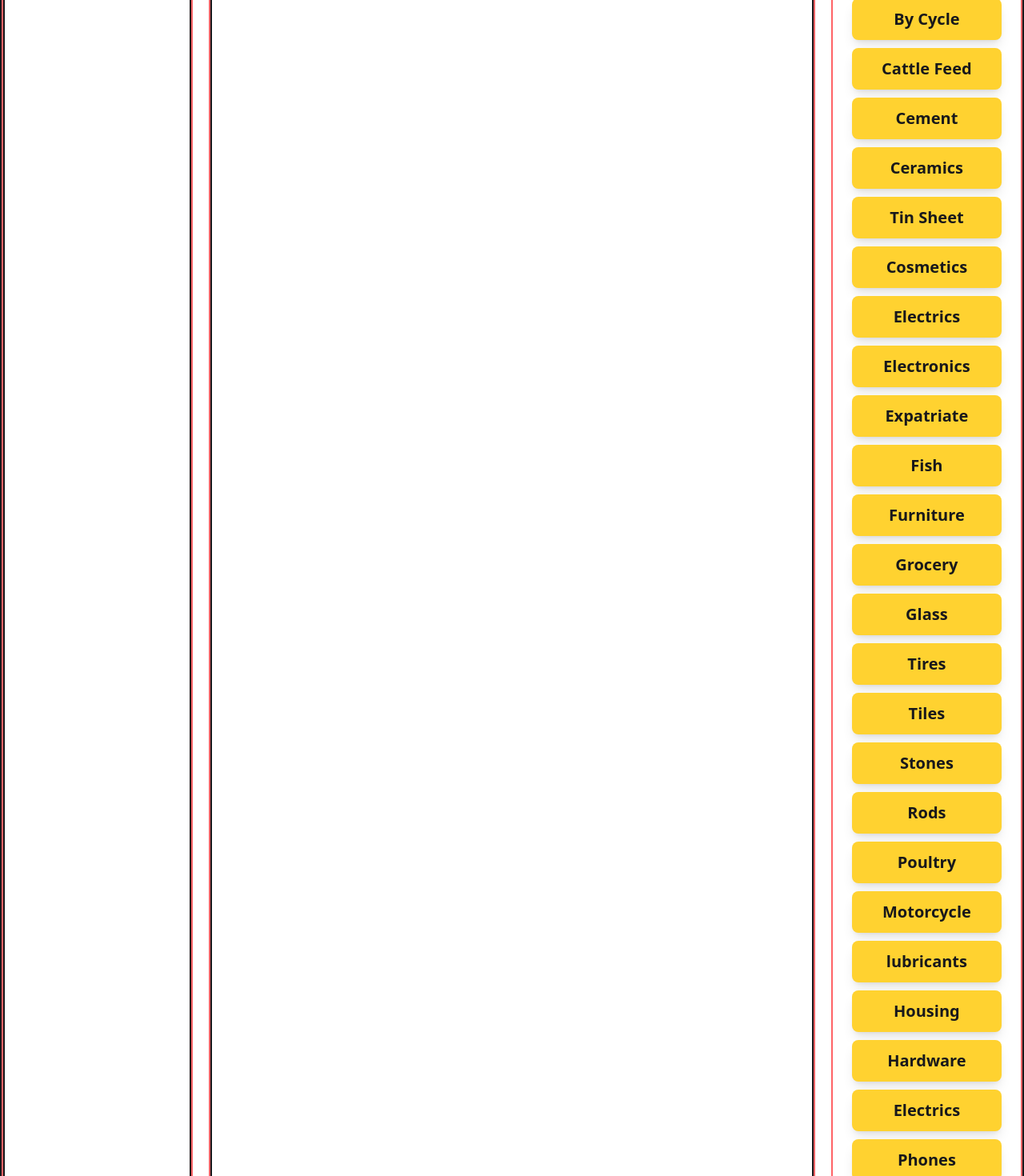
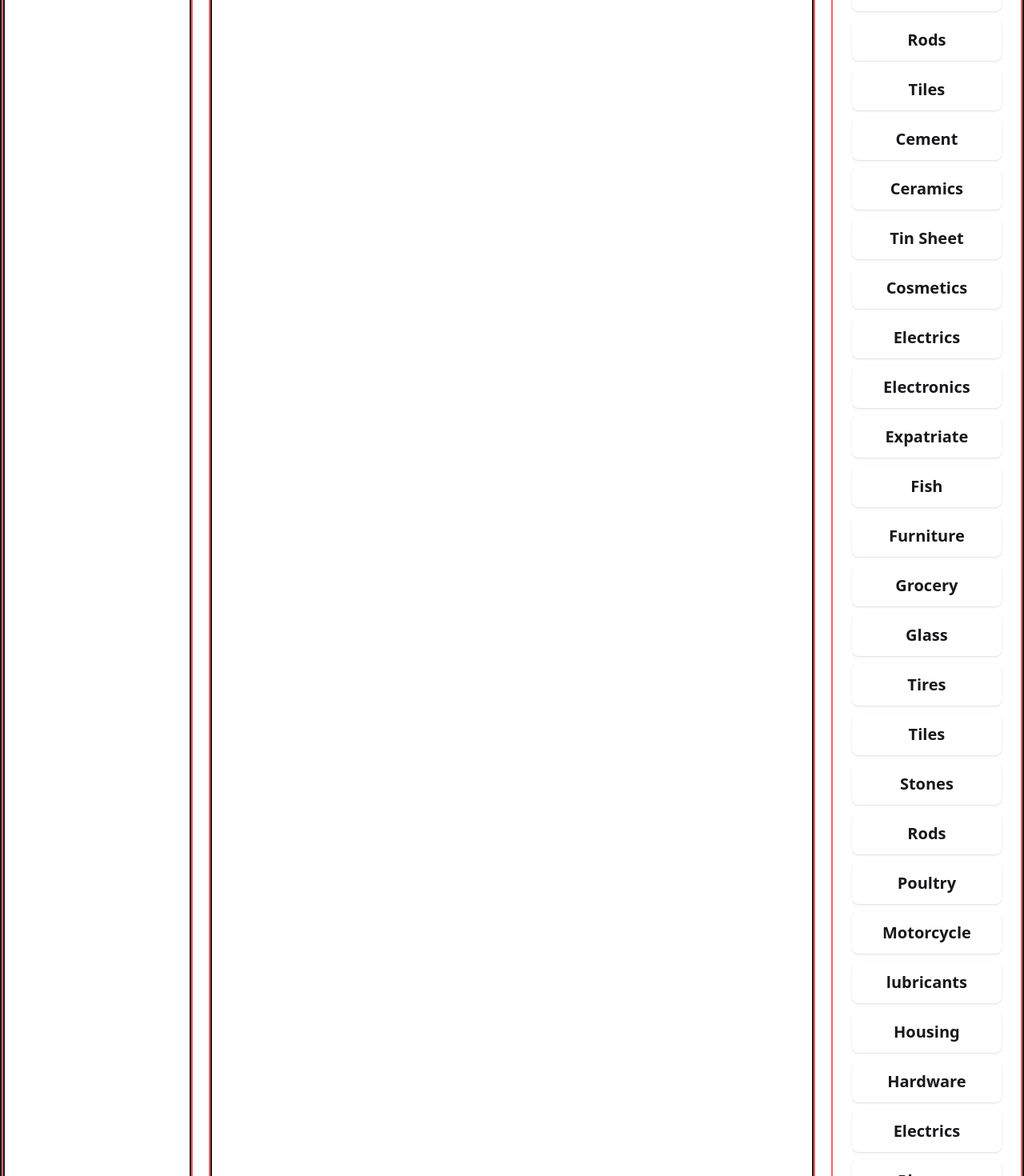
Before and after one commit to Dark-Fahim/fast-dokan, a React (Vite) app: page /categories in a window 1280 px wide. Shown: the part 300-1770 px from the top of the page at 80% size. Built offline with nearby package versions, Linux system fonts and the light colour scheme.

Commit message:
category active added

```diff
--- a/src/components/CategoryLists.jsx
+++ b/src/components/CategoryLists.jsx
@@ -1,36 +1,39 @@
-import React from 'react';
+import React, { useState } from 'react';
+import { Link, NavLink } from 'react-router-dom';
 
 const CategoryLists = () => {
+    const [active, setActive] = useState('all')
     return (
         <div className='px-2 mt-2'>
-            <h2 className='text-3xl font-bold mb-3'>Our Categories</h2>
+            <h2 className='text-3xl font-bold mb-3'>All Categories</h2>
 
             <ul className='flex flex-col gap-2.5 px-4 '>
-                <li className='bg-amber-300 rounded-lg text-xl font-semibold shadow-lg p-3 text-center'>Phones</li>
-                <li className='bg-amber-300 rounded-lg text-xl font-semibold shadow-lg p-3 text-center'>By Cycle</li>
-                <li className='bg-amber-300 rounded-lg text-xl font-semibold shadow-lg p-3 text-center'>Cattle Feed</li>
-                <li className='bg-amber-300 rounded-lg text-xl font-semibold shadow-lg p-3 text-center'>Cement</li>
-                <li className='bg-amber-300 rounded-lg text-xl font-semibold shadow-lg p-3 text-center'>Ceramics</li>
-                <li className='bg-amber-300 rounded-lg text-xl font-semibold shadow-lg p-3 text-center'>Tin Sheet</li>
-                <li className='bg-amber-300 rounded-lg text-xl font-semibold shadow-lg p-3 text-center'>Cosmetics</li>
-                <li className='bg-amber-300 rounded-lg text-xl font-semibold shadow-lg p-3 text-center'>Electrics</li>
-                <li className='bg-amber-300 rounded-lg text-xl font-semibold shadow-lg p-3 text-center'>Electronics</li>
-                <li className='bg-amber-300 rounded-lg text-xl font-semibold shadow-lg p-3 text-center'>Expatriate</li>
-                <li className='bg-amber-300 rounded-lg text-xl font-semibold shadow-lg p-3 text-center'>Fish</li>
-                <li className='bg-amber-300 rounded-lg text-xl font-semibold shadow-lg p-3 text-center'>Furniture</li>
-                <li className='bg-amber-300 rounded-lg text-xl font-semibold shadow-lg p-3 text-center'>Grocery</li>
-                <li className='bg-amber-300 rounded-lg text-xl font-semibold shadow-lg p-3 text-center'>Glass</li>
-                <li className='bg-amber-300 rounded-lg text-xl font-semibold shadow-lg p-3 text-center'>Tires</li>
-                <li className='bg-amber-300 rounded-lg text-xl font-semibold shadow-lg p-3 text-center'>Tiles</li>
-                <li className='bg-amber-300 rounded-lg text-xl font-semibold shadow-lg p-3 text-center'>Stones</li>
-                <li className='bg-amber-300 rounded-lg text-xl font-semibold shadow-lg p-3 text-center'>Rods</li>
-                <li className='bg-amber-300 rounded-lg text-xl font-semibold shadow-lg p-3 text-center'>Poultry</li>
-                <li className='bg-amber-300 rounded-lg text-xl font-semibold shadow-lg p-3 text-center'>Motorcycle</li>
-                <li className='bg-amber-300 rounded-lg text-xl font-semibold shadow-lg p-3 text-center'>lubricants</li>
-                <li className='bg-amber-300 rounded-lg text-xl font-semibold shadow-lg p-3 text-center'>Housing</li>
-                <li className='bg-amber-300 rounded-lg text-xl font-semibold shadow-lg p-3 text-center'>Hardware</li>
-                <li className='bg-amber-300 rounded-lg text-xl font-semibold shadow-lg p-3 text-center'>Electrics</li>
-                <li className='bg-amber-300 rounded-lg text-xl font-semibold shadow-lg p-3 text-center'>Phones</li>
+                <li className='hover:shadow-2xl rounded-lg text-xl font-semibold shadow-sm p-3 text-center'><Link className={`${active === 'all' ? 'active' : '' }`} onClick={() => setActive('all')}>All</Link></li>
+                <li className='hover:shadow-2xl rounded-lg text-xl font-semibold shadow-sm p-3 text-center'><Link className={`${active === 'phones' ? 'active' : '' }`} onClick={() => setActive('phones')}>Phones</Link></li>
+                <li className='hover:shadow-2xl rounded-lg text-xl font-semibold shadow-sm p-3 text-center'><Link className={`${active === 'rods' ? 'active' : '' }`} onClick={() => setActive('rods')}>Rods</Link></li>
+                <li className='hover:shadow-2xl rounded-lg text-xl font-semibold shadow-sm p-3 text-center'><Link className={`${active === 'tiles' ? 'active' : '' }`} onClick={() => setActive('tiles')}>Tiles</Link></li>
+                <li className='hover:shadow-2xl rounded-lg text-xl font-semibold shadow-sm p-3 text-center'>Cement</li>
+                <li className='hover:shadow-2xl rounded-lg text-xl font-semibold shadow-sm p-3 text-center'>Ceramics</li>
+                <li className='hover:shadow-2xl rounded-lg text-xl font-semibold shadow-sm p-3 text-center'>Tin Sheet</li>
+                <li className='hover:shadow-2xl rounded-lg text-xl font-semibold shadow-sm p-3 text-center'>Cosmetics</li>
+                <li className='hover:shadow-2xl rounded-lg text-xl font-semibold shadow-sm p-3 text-center'>Electrics</li>
+                <li className='hover:shadow-2xl rounded-lg text-xl font-semibold shadow-sm p-3 text-center'>Electronics</li>
+                <li className='hover:shadow-2xl rounded-lg text-xl font-semibold shadow-sm p-3 text-center'>Expatriate</li>
+                <li className='hover:shadow-2xl rounded-lg text-xl font-semibold shadow-sm p-3 text-center'>Fish</li>
+                <li className='hover:shadow-2xl rounded-lg text-xl font-semibold shadow-sm p-3 text-center'>Furniture</li>
+                <li className='hover:shadow-2xl rounded-lg text-xl font-semibold shadow-sm p-3 text-center'>Grocery</li>
+                <li className='hover:shadow-2xl rounded-lg text-xl font-semibold shadow-sm p-3 text-center'>Glass</li>
+                <li className='hover:shadow-2xl rounded-lg text-xl font-semibold shadow-sm p-3 text-center'>Tires</li>
+                <li className='hover:shadow-2xl rounded-lg text-xl font-semibold shadow-sm p-3 text-center'>Tiles</li>
+                <li className='hover:shadow-2xl rounded-lg text-xl font-semibold shadow-sm p-3 text-center'>Stones</li>
+                <li className='hover:shadow-2xl rounded-lg text-xl font-semibold shadow-sm p-3 text-center'>Rods</li>
+                <li className='hover:shadow-2xl rounded-lg text-xl font-semibold shadow-sm p-3 text-center'>Poultry</li>
+                <li className='hover:shadow-2xl rounded-lg text-xl font-semibold shadow-sm p-3 text-center'>Motorcycle</li>
+                <li className='hover:shadow-2xl rounded-lg text-xl font-semibold shadow-sm p-3 text-center'>lubricants</li>
+                <li className='hover:shadow-2xl rounded-lg text-xl font-semibold shadow-sm p-3 text-center'>Housing</li>
+                <li className='hover:shadow-2xl rounded-lg text-xl font-semibold shadow-sm p-3 text-center'>Hardware</li>
+                <li className='hover:shadow-2xl rounded-lg text-xl font-semibold shadow-sm p-3 text-center'>Electrics</li>
+                <li className='hover:shadow-2xl rounded-lg text-xl font-semibold shadow-sm p-3 text-center'>Phones</li>
             </ul>
 
         </div>
```
